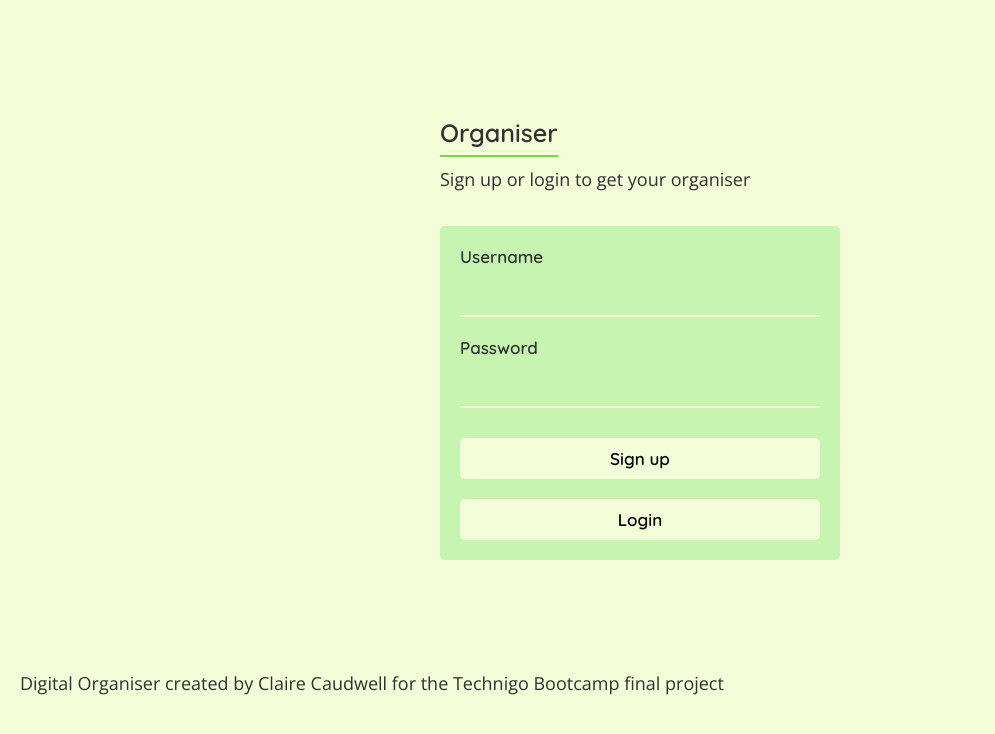
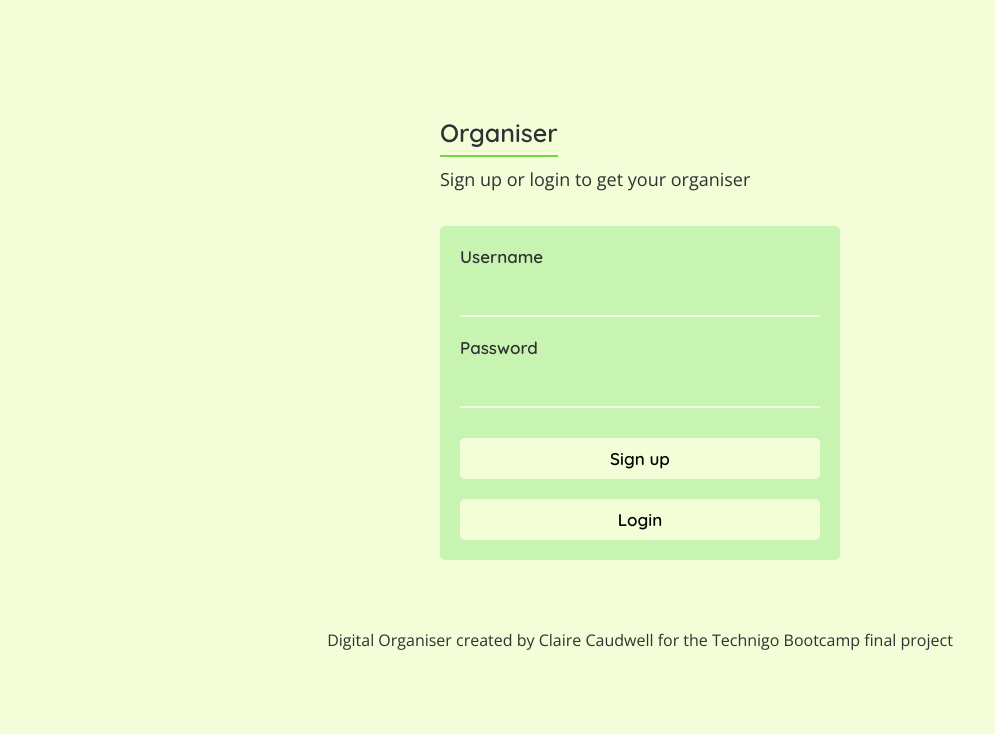
Before and after one commit to ClaireCaudwell/Final-project-digital-organiser, a React (Create React App) app in the folder frontend/: page / in a window 1280 px wide. Shown: the top 734 px of the page, without its empty margins (0-995 px from the left). Built offline with nearby package versions, Linux system fonts and the light colour scheme.

Commit message:
Updating footer

```diff
--- a/frontend/src/components/Footer.js
+++ b/frontend/src/components/Footer.js
@@ -1,14 +1,12 @@
 import React from "react";
 import styled from "styled-components";
 
-// import { MainContainer } from "../styled-components/SignupLogin";
 import { BasicP } from "../styled-components/GlobalStyle";
-
 
 export const Footer = () => {
     return(
         <FooterContainer>
-            <BasicP>Digital Organiser created by Claire Caudwell for the Technigo Bootcamp final project</BasicP>
+            <FooterText>Digital Organiser created by Claire Caudwell for the Technigo Bootcamp final project</FooterText>
         </FooterContainer>
     );
 };
@@ -16,3 +14,7 @@ export const Footer = () => {
 const FooterContainer = styled.div`
     padding: 20px;
 `;
+
+const FooterText = styled(BasicP)`
+    font-size: 16px;
+`;
--- a/frontend/src/pages/SignupLogin.js
+++ b/frontend/src/pages/SignupLogin.js
@@ -91,8 +91,8 @@ export const SignupLogin = () => {
                     </Form>
                 </FormContainer>
                 {userId === null && <ErrorMessage className="error-message">{error}</ErrorMessage>}
+                <Footer />
             </MainContainer>
-            <Footer />
         </>
     );
 };
```
